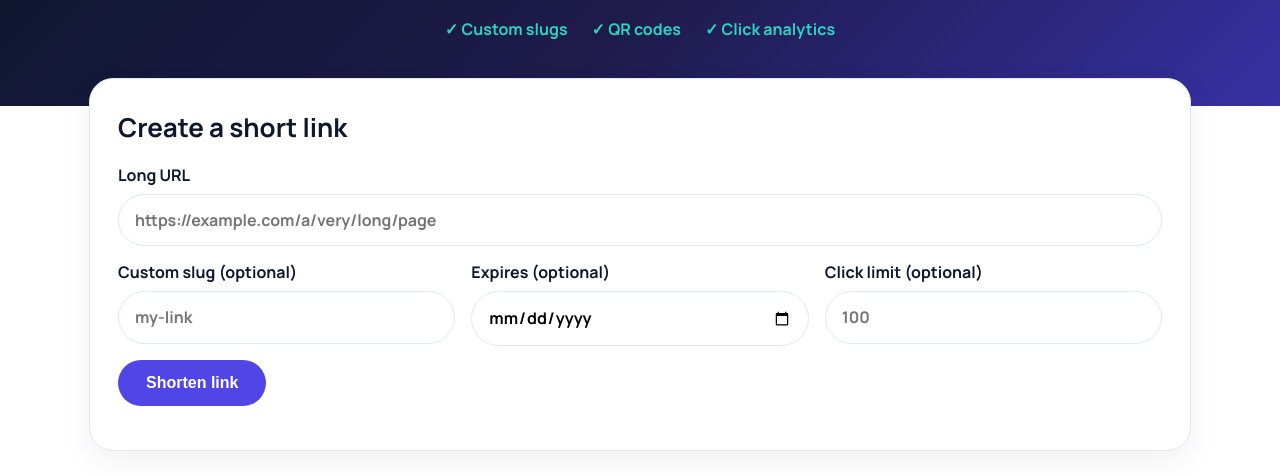
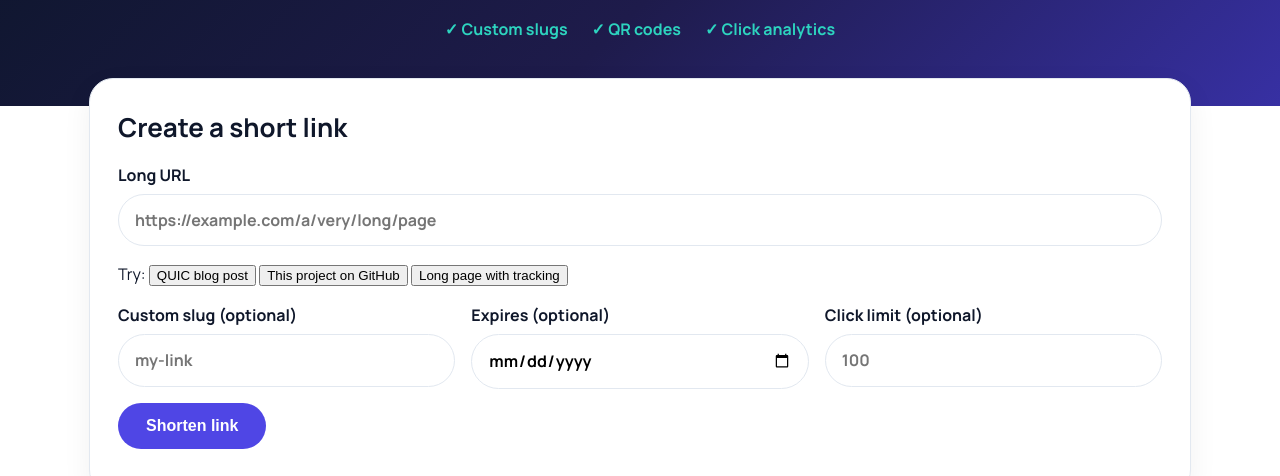
Before and after one commit to AvenashKumar/edge-url-shortener, a website: page public/index.html in a window 1280 px wide. Shown: the part 320-796 px from the top of the page. Drawn offline with Linux system fonts and the light colour scheme; no server answers.

Commit message:
Add clickable example long URLs under the create form

```diff
--- a/public/index.html
+++ b/public/index.html
@@ -33,6 +33,11 @@
     <h2>Create a short link</h2>
     <form id="create-form">
       <label>Long URL<input id="long-url" type="url" placeholder="https://example.com/a/very/long/page" required></label>
+      <p class="try-examples">Try:
+        <button type="button" data-url="https://www.avenash-kumar.com/blog/quic-birth-of-new-protocol-in-layer4-family">QUIC blog post</button>
+        <button type="button" data-url="https://github.com/AvenashKumar/edge-url-shortener">This project on GitHub</button>
+        <button type="button" data-url="https://example.com/a/very/long/page?with=tracking&amp;utm_source=demo">Long page with tracking</button>
+      </p>
       <div class="row">
         <label>Custom slug (optional)<input id="slug" type="text" placeholder="my-link" pattern="[A-Za-z0-9_-]{3,64}" title="3 to 64 letters, numbers, hyphens, or underscores"></label>
         <label>Expires (optional)<input id="expires" type="date"></label>
```
